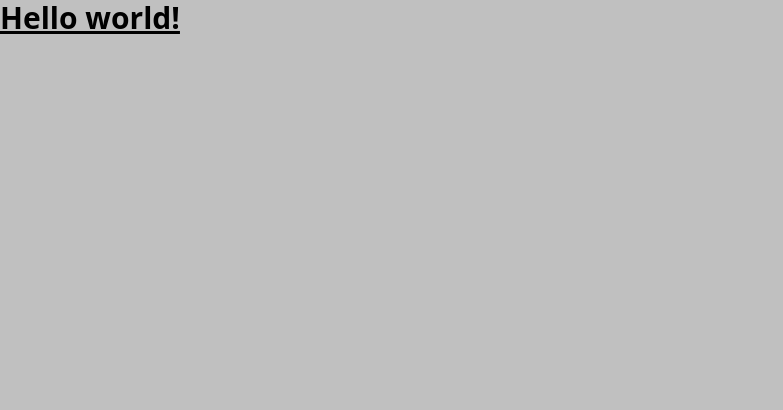
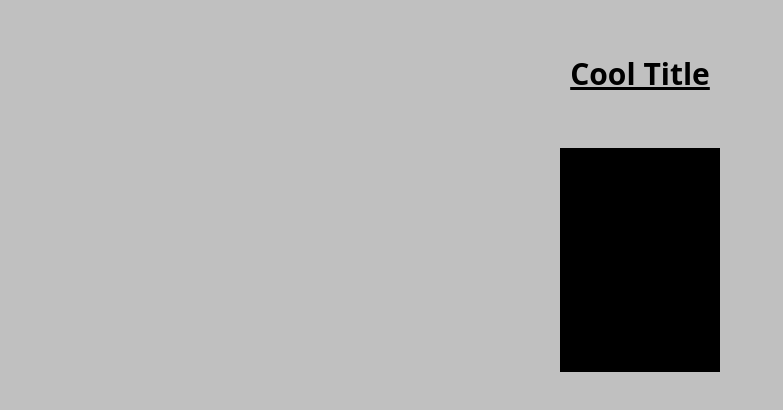
Before and after one commit to astatochek/react-minesweeper, a React (Vite) app: page / in a window 1280 px wide. Shown: the top 410 px of the page, without its empty margins (0-783 px from the left). Built offline with nearby package versions, Linux system fonts and the light colour scheme.

Commit message:
set up window skeleton

```diff
--- a/src/App.tsx
+++ b/src/App.tsx
@@ -1,11 +1,10 @@
 import React from 'react'
+import WindowComponent from './Components/Window/Window'
 
 function App() {
 
   return (
-    <h1 className="text-3xl font-bold underline">
-      Hello world!
-    </h1>
+    <WindowComponent />
   )
 }
 
--- a/src/Components/Game/Game.tsx
+++ b/src/Components/Game/Game.tsx
@@ -1,5 +1,7 @@
 import React from 'react';
 
 export default function GameComponent() {
-    return <></>
+    return (
+        <div className='w-40 h-56 bg-black'></div>
+    )
 }
--- a/src/Components/Window/Window.tsx
+++ b/src/Components/Window/Window.tsx
@@ -1,5 +1,15 @@
-import React from 'react';
+import React from "react";
+import GameComponent from "../Game/Game";
 
 export default function WindowComponent() {
-    return <></>
+  return (
+    <div className="relative top-0 left-0 w-screen h-screen bg-minesweeper-gray flex flex-col justify-start items-center p-14">
+        <div className="mb-14 text-3xl text-center font-bold underline">
+            <h1>Cool Title</h1>
+        </div>
+        <div className="flex flex-col sm:flex-row">
+            <GameComponent />
+        </div>
+    </div>
+  );
 }
--- a/src/index.css
+++ b/src/index.css
@@ -9,7 +9,7 @@
 
   color-scheme: light dark;
   color: rgba(255, 255, 255, 0.87); */
-
+/*
   --main-theme-color: rgb(192,192,192);
   background-color: var(--main-theme-color);
 
@@ -17,5 +17,5 @@
   text-rendering: optimizeLegibility;
   -webkit-font-smoothing: antialiased;
   -moz-osx-font-smoothing: grayscale;
-  -webkit-text-size-adjust: 100%;
+  -webkit-text-size-adjust: 100%; */
 }
--- a/tailwind.config.cjs
+++ b/tailwind.config.cjs
@@ -5,7 +5,11 @@ module.exports = {
     "./src/**/*.{js,ts,jsx,tsx}",
   ],
   theme: {
-    extend: {},
+    extend: {
+      colors: {
+        'minesweeper-gray': 'rgb(192,192,192)',
+      },
+    },
   },
   plugins: [],
 }
```
